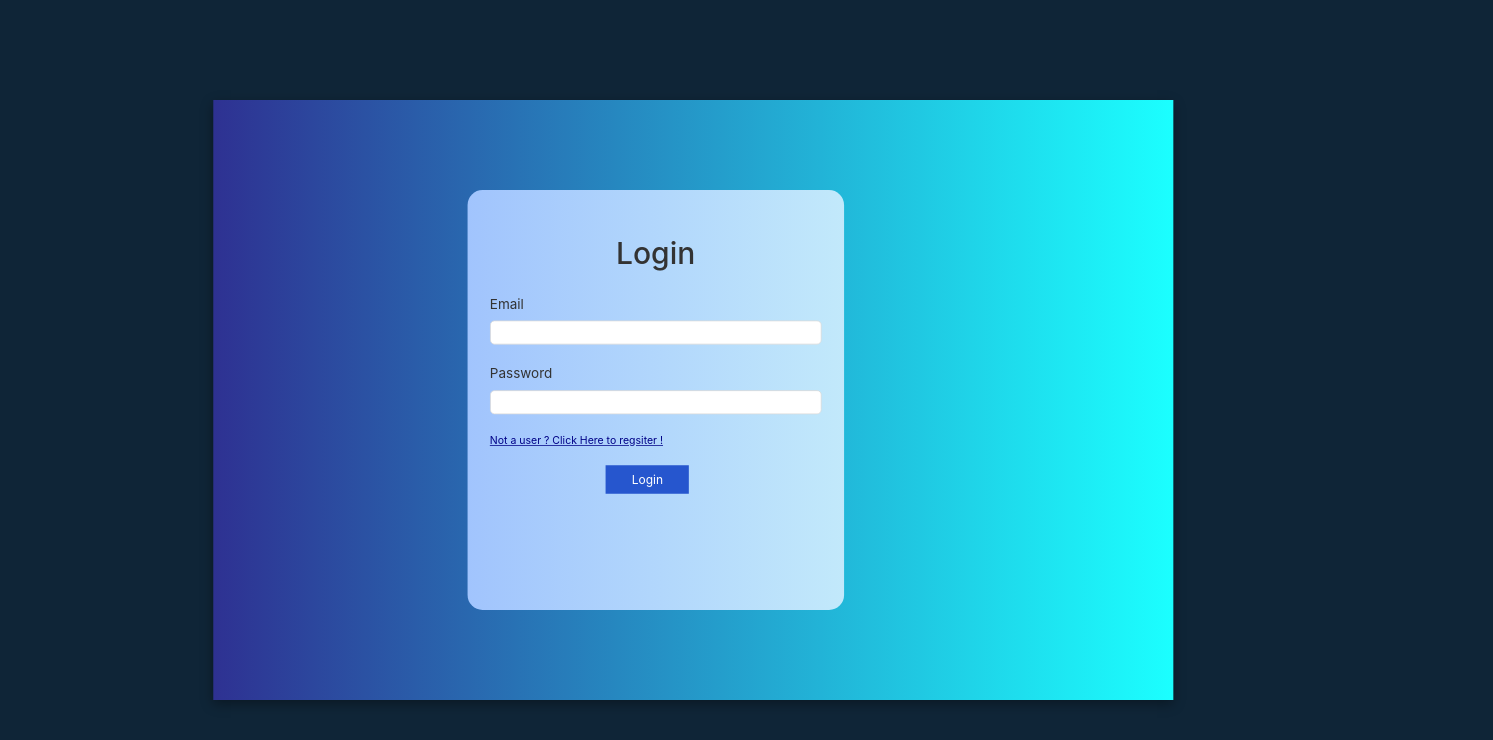
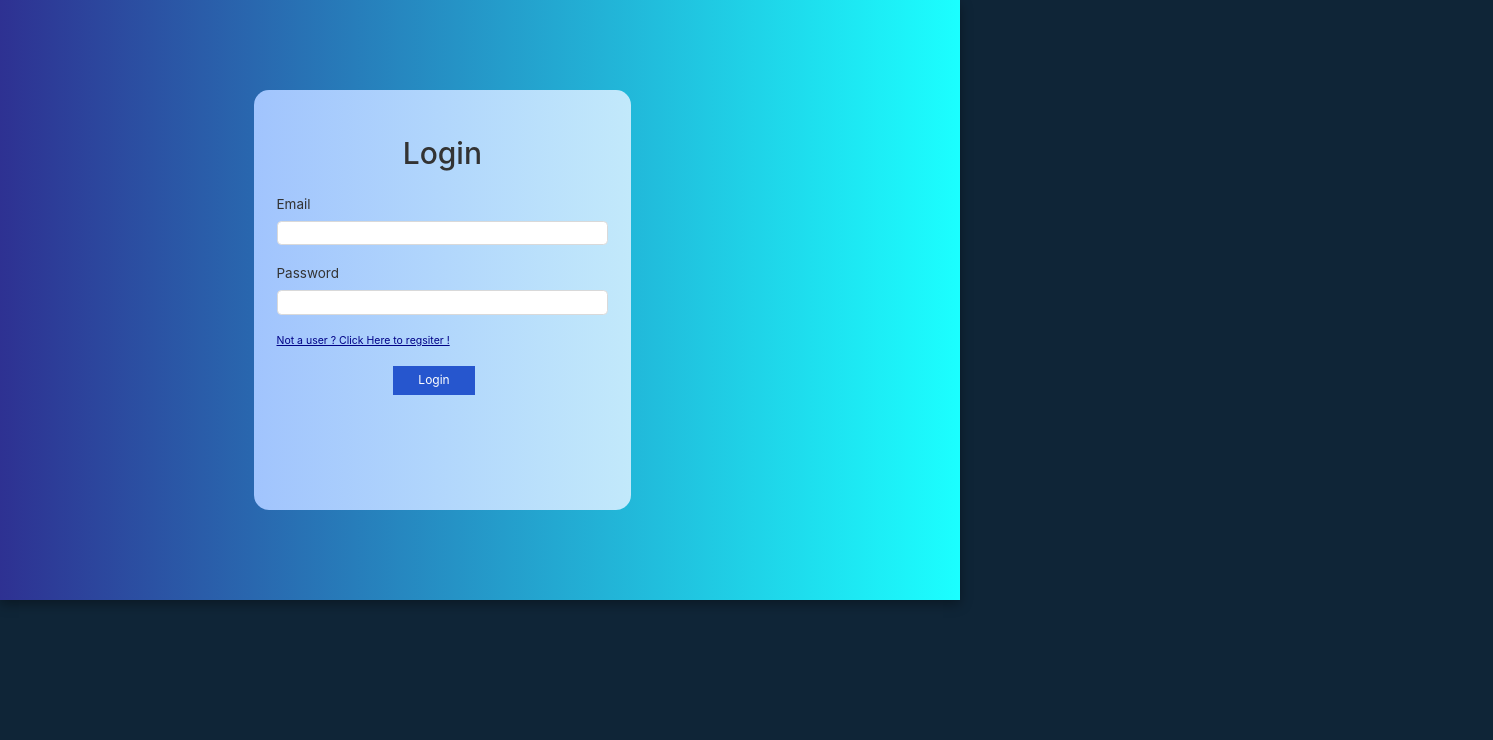
Before and after one commit to RaviIIT/DeepEigen-Project, a React (Create React App) app in the folder client/updates-tracker/: page /login in a window 1280 px wide. Shown: the top 740 px of the page, 1493 px wide, since content can reach past the window. Built offline with nearby package versions, Linux system fonts and the light colour scheme; a web font is replaced by a local one.

Commit message:
Update index.css

```diff
--- a/client/updates-tracker/src/index.css
+++ b/client/updates-tracker/src/index.css
@@ -5,8 +5,9 @@ body {
     sans-serif;
   -webkit-font-smoothing: antialiased;
   -moz-osx-font-smoothing: grayscale;
-  transform: scale(0.75);
-  width: 133.33%;
+  /* transform: scale(0.75); */
+  /* width: 133.33%; */
+  zoom: 75%;
 }
 
 code {
```
